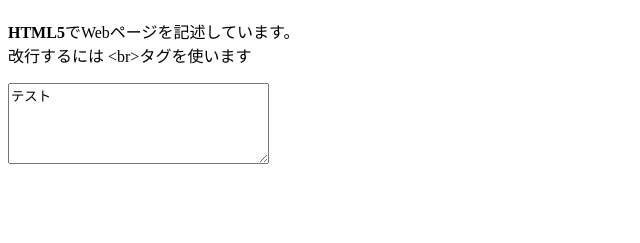
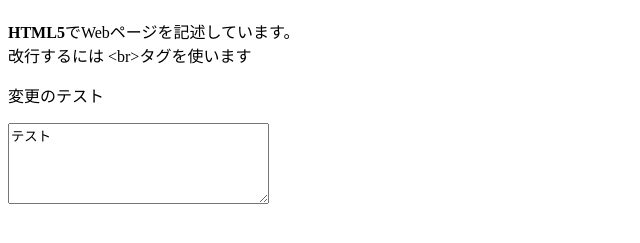
Before and after one commit to mamuan/mamuan.github.io, a plain HTML site: page index.html in a window 1280 px wide. Shown: the part 61-304 px from the top of the page, without its empty margins (0-640 px from the left). Drawn offline with Linux system fonts and the light colour scheme.

Commit message:
<p>追加

```diff
--- a/index.html
+++ b/index.html
@@ -10,6 +10,7 @@
         <h1>Hello HTML5</h1>
         <p><strong>HTML5</strong>でWebページを記述しています。<br>
             改行するには<span class="colorRed"> &lt;br&gt;</span>タグを使います</p>
+        <p>変更のテスト</p>
         <form>
          <textarea cols="30" rows="5" name="content">テスト</textarea>
         </form>
```
